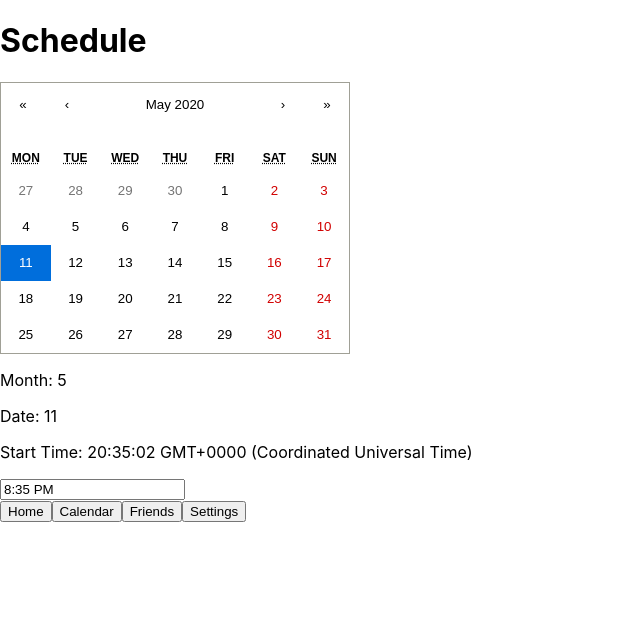
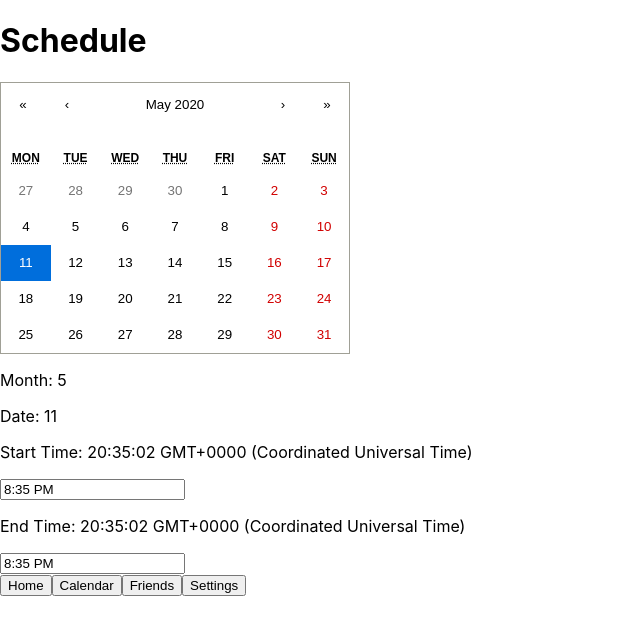
Before and after one commit to domferris/avail-react, a React (Create React App) app: page /schedule in a window 1280 px wide. Shown: the top 634 px of the page, without its empty margins (0-640 px from the left). Built offline with nearby package versions, Linux system fonts and the light colour scheme.

Commit message:
add "End Time" time picker option in schedule

```diff
--- a/src/components/Schedule.js
+++ b/src/components/Schedule.js
@@ -10,7 +10,6 @@ function Schedule() {
   const [date, setDate] = useState(new Date());
   const [startTime, setStartTime] = useState(new Date());
   const [endTime, setEndTime] = useState(new Date());
-  // console.log(typeof date);
   const onDateChange = (date) => {
     setDate(date);
     console.log(date);
@@ -20,8 +19,6 @@ function Schedule() {
     <div>
       <h1>Schedule</h1>
       <Calendar onChange={onDateChange} value={date} />
-      {/* {date.toString()} */}
-      {/* start input on:Change =>  */}
       <p>Month: {date.getMonth() + 1}</p>
       <p>Date: {date.getDate()}</p>
       <p>Start Time: {startTime.toTimeString()}</p>
@@ -34,6 +31,16 @@ function Schedule() {
         timeCaption="Time"
         dateFormat="h:mm aa"
       />
+      <p>End Time: {endTime.toTimeString()}</p>
+      <DatePicker
+        selected={endTime}
+        onChange={(endTime) => setEndTime(endTime)}
+        showTimeSelect
+        showTimeSelectOnly
+        timeIntervals={15}
+        timeCaption="Time"
+        dateFormat="h:mm aa"
+      />
     </div>
   );
 }
```
